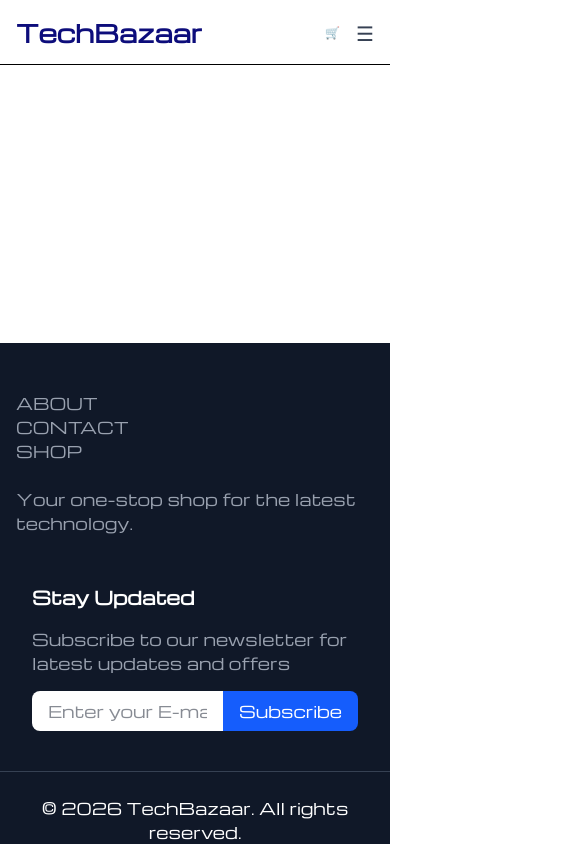
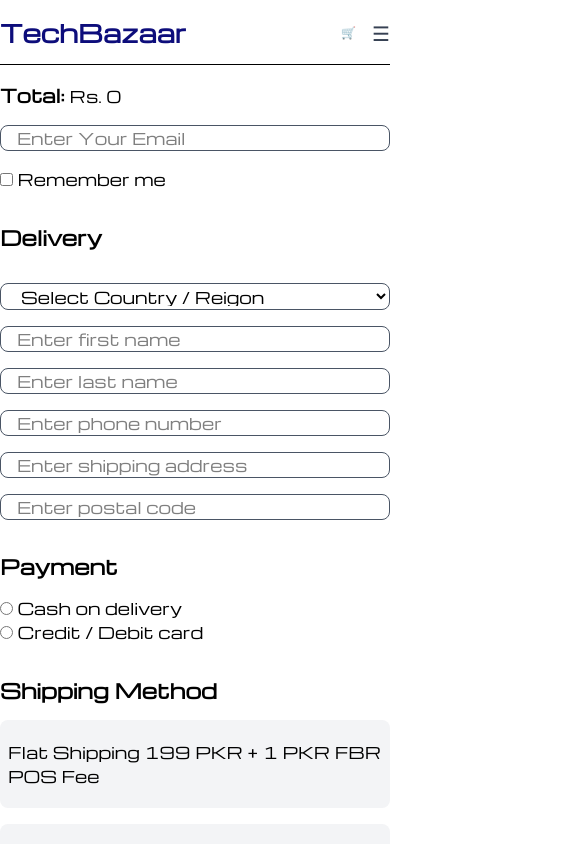
Before and after one commit to AailaAhmed/techbazaar, a React (Vite) app: page /checkout in a window 390 px wide. Shown: the top 844 px of the page, 585 px wide, since content can reach past the window. Built offline with nearby package versions, Linux system fonts and the light colour scheme.

Commit message:
Day 6: Checkout page with form validation (email, phone, required fields), order summary, noValidate fix for custom validation

```diff
--- a/src/App.jsx
+++ b/src/App.jsx
@@ -6,6 +6,7 @@
 import ProductDetails from './pages/ProductDetails';
 import Wishlist from './pages/wishlist';
 import Cart from './pages/Cart';
+import Checkout from './pages/Checkout';
 
 import { BrowserRouter, Routes, Route } from 'react-router-dom';
 import { CartProvider } from './context/cartContext';
@@ -31,6 +32,8 @@
 
             <Route path="/cart" element={<Cart/>}/>
 
+            <Route path="/checkout" element={<Checkout/>}/>
+
           </Routes>
         </main>
         <Footer />
--- a/src/components/Footer.jsx
+++ b/src/components/Footer.jsx
@@ -2,7 +2,7 @@
 function Footer(){
     return (
        <footer className="bg-gray-900 text-white">
-         <div className="max-w-7xl mx-auto px-4 sm:px-6 lg:px-8 py-12">
+         <div className="max-w-7xl mx-auto py-12">
             <div className="grid grid-cols-1 md:grid-cols-3 sm:gap-8 md:gap-10 lg:gap-15">
                    <a href="/about" className="text-gray-400 hover:text-white transition">ABOUT</a>
                    <a href="/contact" className="text-gray-400 hover:text-white transition">CONTACT</a>
@@ -14,7 +14,7 @@
          </div>
 
 
-         <div className="max-w-7xl mx-auto px-8">
+         <div className="max-w-7xl mx-auto">
             <h3 className="text-lg font-semibold mb-4">Stay Updated</h3>
             <p className="text-gray-400 mb-4">Subscribe to our newsletter for latest updates and offers</p>
             <div className="flex">
--- a/src/components/Navbar.jsx
+++ b/src/components/Navbar.jsx
@@ -8,7 +8,7 @@
     const { cartCount } = useCart();
     return(
        <nav className="bg-white border-b border-gray">
-        <div className="max-w-7xl mx-auto px-4 sm:px-6 lg:px-8">
+        <div className="max-w-7xl mx-auto">
             <div className="flex items-centre justify-between h-16">
 
                 {/* logo/ store name */}
--- a/src/pages/Cart.jsx
+++ b/src/pages/Cart.jsx
@@ -101,12 +101,11 @@
               <span>Total</span>
               <span>Rs. {total.toFixed(2)}</span>
             </div>
-            <button
-              type="button"
-              className="bg-[#436EDF] w-full mt-6 py-3 text-[#F8FAE5] rounded-lg font-semibold hover:bg-[#2f52b0] transition"
-            >
+            <Link to="/checkout">
+             <button type="button" className="bg-[#436EDF] w-full mt-6 py-3 text-[#F8FAE5] rounded-lg font-semibold hover:bg-[#2f52b0] transition">
               Proceed to Checkout
-            </button>
+             </button>
+            </Link>
           </div>
         </div>
       )}
--- /dev/null
+++ b/src/pages/Checkout.jsx
@@ -0,0 +1,215 @@
+import { useState,useEffect } from "react";
+import { getCart } from "../utils/cart";
+
+function Checkout(){
+    const[items,setItems]=useState([]);
+    const[errors,setErrors]=useState({});
+    const [formData,setFormData]=useState({
+
+        email:"",
+        country:"",
+        firstName:"",
+        lastName:"",
+        phone:"",
+        address:"",
+        postalCode:"",
+        paymentMethod:"",
+
+    });
+    useEffect (()=>{
+       setItems(getCart());
+    },[]);
+
+    function validateForm(){
+        const newErrors={};
+
+        if(!formData.email.trim()){
+            newErrors.email="Email is required";
+        } else if(!/^[^\s@]+@[^\s@]+\.[^\s@]+$/.test(formData.email)){
+            newErrors.email="Please enter a valid email address."
+        }
+
+        if(!formData.country){
+            newErrors.country="Please select a country.";
+        }
+
+        if(!formData.firstName.trim()){
+            newErrors.firstName="First name is required.";
+        }
+
+        if(!formData.lastName.trim()){
+            newErrors.lastName="Last name is required.";
+        }
+
+        if(!formData.phone.trim()){
+            newErrors.phone="Phone number is required";
+        } else if(!/^\d{7,15}$/.test(formData.phone)){
+            newErrors.phone="Enter a valid phone number.";
+        }
+
+        if(!formData.address.trim()){
+            newErrors.address="Shipping address is required.";
+        }
+
+        if(!formData.postalCode.trim()){
+            newErrors.postalCode="Postal code is required.";
+        }
+
+        if(!formData.paymentMethod){
+            newErrors.paymentMethod="Please select a payment method.";
+        }
+        return newErrors;
+    }
+
+    function handleChange(e){
+        const {name,value}=e.target;
+        setFormData((prev)=>({...prev,[name]:value}));
+    }
+
+    const total= items.reduce((sum,item) => sum + item.price * item.quantity,0);
+    const shipping=200;
+    const grandTotal=total + shipping;
+
+    function handleSubmit(e){
+        e.preventDefault();
+        const newErrors=validateForm();
+        setErrors(newErrors);
+
+        if(Object.keys(newErrors).length===0){
+            console.log("form is valid, order data:",formData);
+        }
+        console.log("Form submitted:", formData);
+    }
+
+    return(
+
+         <form onSubmit={handleSubmit} noValidate className="max-w-7xl mx-auto">
+            <div className="mt-4">
+              <span className="text-lg font-bold">Total: </span> <span>Rs. {total}</span>
+            </div>
+
+            <input
+             type="email"
+             name="email"
+             placeholder="Enter Your Email"
+             value={formData.email}
+             onChange={handleChange}
+             className="w-full border border-gray-600 bg-white rounded-lg px-4 mt-4"
+            />
+            {errors.email && <p className="text-red-600 text-sm mt-1">{errors.email}</p>}
+
+
+            <div className="mt-4">
+             <input type="checkbox" /> <span >Remember me</span>
+            </div>
+
+
+            <h1 className="font-bold text-xl mt-8 mb-4">Delivery</h1>
+
+
+            <select
+             name="country"
+             value={formData.country}
+             onChange={handleChange}
+             className="w-full border border-gray-600 bg-white rounded-lg px-4 mt-4"
+            >
+                <option value="">Select Country / Reigon</option>
+                <option value="Pakistan">Pakistan</option>
+                <option value="United Arab Emirates">United Arab Emirates</option>
+                <option value="Iran">Iran</option>
+            </select>
+            {errors.country && <p className="text-red-600 text-sm mt-1">{errors.country}</p>}
+
+            <input
+             type="text"
+             name="firstName"
+             placeholder="Enter first name"
+             value={formData.firstName}
+             onChange={handleChange}
+             className="w-full border border-gray-600 bg-white rounded-lg px-4 mt-4"
+            />
+            {errors.firstName && <p className="text-red-600 text-sm mt-1">{errors.firstName}</p>}
+
+            <input
+             type="text"
+             name="lastName"
+             placeholder="Enter last name"
+             value={formData.lastName}
+             onChange={handleChange}
+             className="w-full border border-gray-600 bg-white rounded-lg px-4 mt-4"
+            />
+            {errors.lastName && <p className="text-red-600 text-sm mt-1">{errors.lastName}</p>}
+
+            <input
+             type="tel"
+             name="phone"
+             pattern="[0-9]*"
+             value={formData.phone}
+             onChange={handleChange}
+             placeholder="Enter phone number" className="w-full border border-gray-600 bg-white rounded-lg px-4 mt-4 invalid:border-red-600"
+            />
+            {errors.phone && <p className="text-red-600 text-sm mt-1">{errors.phone}</p>}
+
+            <input
+             type="text"
+             name="address"
+             placeholder="Enter shipping address"
+             value={formData.address}
+             onChange={handleChange}
+             className="w-full border border-gray-600 bg-white rounded-lg px-4 mt-4"
+            />
+            {errors.address && <p className="text-red-600 text-sm mt-1">{errors.address}</p>}
+
+            <input
+             type="text"
+             name="postalCode"
+             inputMode="numeric"
+             placeholder="Enter postal code"
+             value={formData.postalCode}
+             onChange={handleChange}
+             className="w-full border border-gray-600 bg-white rounded-lg px-4 mt-4"
+            />
+            {errors.postalCode && <p className="text-red-600 text-sm mt-1">{errors.postalCode}</p>}
+
+
+            <h1 className="font-bold text-xl mt-8 mb-4">Payment</h1>
+            <div>
+             <input
+              type="radio"
+              name="paymentMethod"
+              value="cod"
+              checked={formData.paymentMethod==="cod"}
+              onChange={handleChange}
+            /> {" "}
+             <span> Cash on delivery</span> <br />
+             <input
+              type="radio"
+              name="paymentMethod"
+              value="card"
+              checked={formData.paymentMethod==="card"}
+              onChange={handleChange}
+              />  {" "}
+              <span> Credit / Debit card</span>
+            </div>
+            {errors.paymentMethod && <p className="text-red-600 text-sm mt-1">{errors.paymentMethod}</p>}
+
+            <h1 className="font-bold text-xl mt-8 mb-4">Shipping Method</h1>
+            <div className="bg-gray-100 rounded-lg max-w-7xl mx-auto px-2 sm:px-6 lg:px-8 py-5 mb-4">
+                <p>Flat Shipping 199 PKR + 1 PKR FBR POS Fee</p>
+            </div>
+
+             <div className="bg-gray-100 rounded-lg max-w-7xl mx-auto px-2 sm:px-6 lg:px-8 py-5 mb-4">
+                <p>Subtotal: Rs. {total}</p>
+                <p>Shipping: Rs. {shipping}</p>
+                <p className="font-bold mt-2">Total: Rs. {grandTotal}</p>
+            </div>
+            <div className="px-130">
+             <button type="submit" className="bg-blue-600 hover:bg-blue-700 text-[#F8FAE5] rounded-lg py-2.5 px-4 mt-4 mb-4">Complete Order</button>
+            </div>
+
+
+         </form>
+    );
+
+}
+export default Checkout;
```
